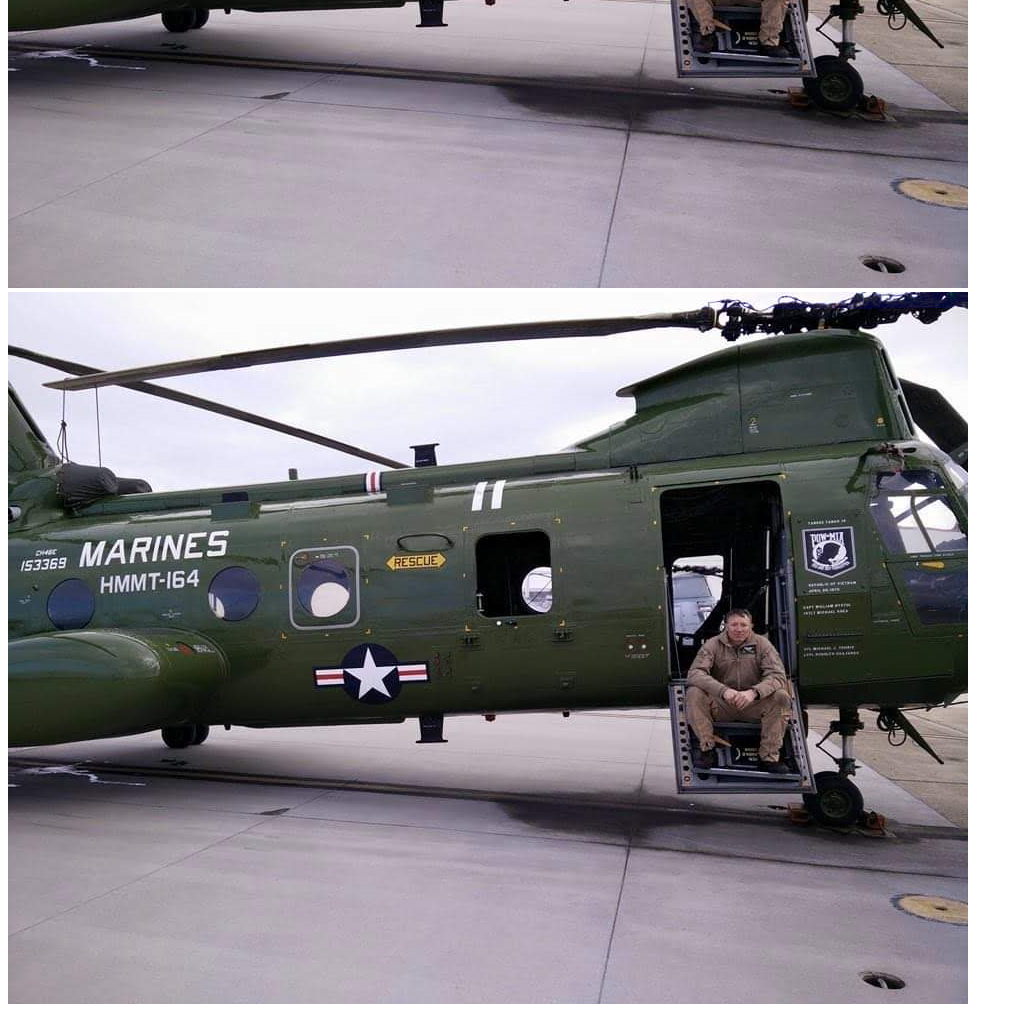
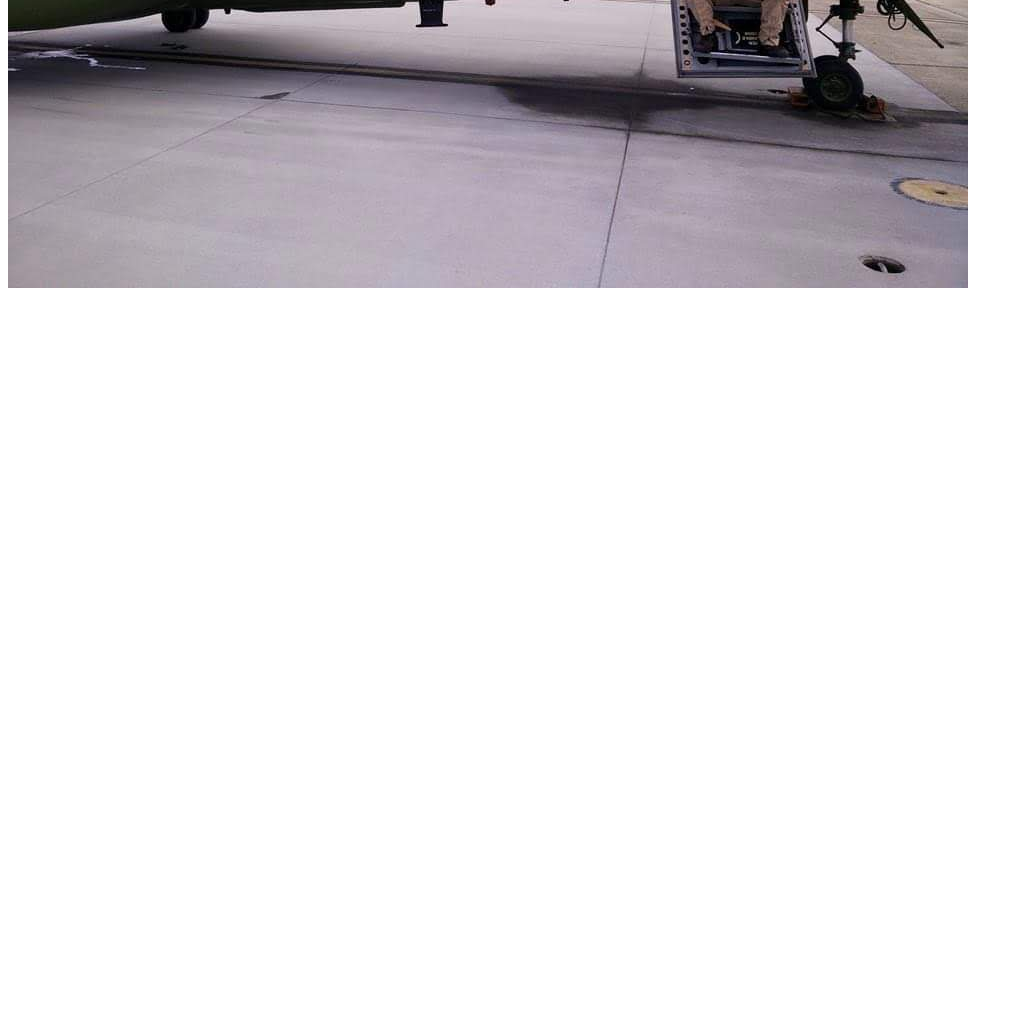
Before and after one commit to calebt112/calebt112.github.io, a plain HTML site: page index.html in a window 1280 px wide. Shown: the part 646-1662 px from the top of the page, without its empty margins (0-1023 px from the left). After the commit the page ends 946 px from the top, so only its background shows below. Drawn offline with Linux system fonts and the light colour scheme.

Commit message:
Update index.html

```diff
--- a/index.html
+++ b/index.html
@@ -15,7 +15,7 @@
               CS 1030 is my favorite class.</p>
 
     <img src="FB_IMG_1541450613128-encoded.png">
-    <img src="https://github.com/calebt112/calebt112.github.io/blob/main/FB_IMG_1541450613128-encoded.png?raw=true">
+
 
 
   </body>
```
